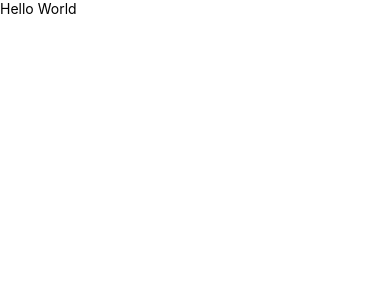
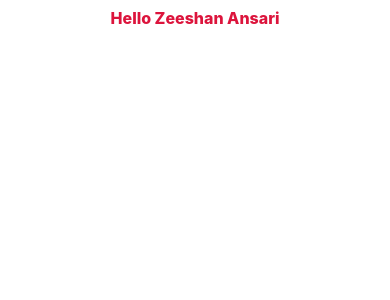
Before and after one commit to zeeshanbinary/react-native-int, a React Native app: screen / in a window 390 px wide. Shown: the top 300 px of the page. Built offline with nearby package versions, Linux system fonts and the light colour scheme.

Commit message:
View component implementation

```diff
--- a/App.tsx
+++ b/App.tsx
@@ -1,12 +1,12 @@
 import React from 'react';
-import { Text, View } from 'react-native';
+import Views from './app/Views/Views';
 
 
 function App() {
   return (
-    <View>
-      <Text>Hello World</Text>
-    </View>
+    <>
+      <Views />
+    </>
   );
 }
 
--- /dev/null
+++ b/app/Views/Views.js
@@ -0,0 +1,25 @@
+import React from 'react';
+import { View, Text, StyleSheet } from 'react-native';
+
+const Views = () => {
+    return (
+        <View style={styles.container}>
+            <Text style={styles.title}>Hello Zeeshan Ansari</Text>
+        </View>
+    )
+}
+
+export default Views;
+
+const styles = StyleSheet.create({
+    container: {
+        marginHorizontal: 8,
+        marginVertical: 8
+    },
+    title: {
+        fontSize: 16,
+        color: 'crimson',
+        fontWeight: '800',
+        textAlign: 'center'
+    }
+})
```
